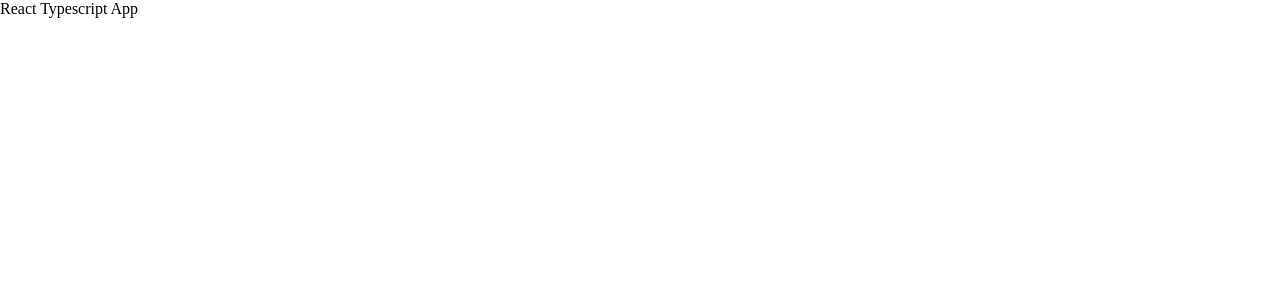
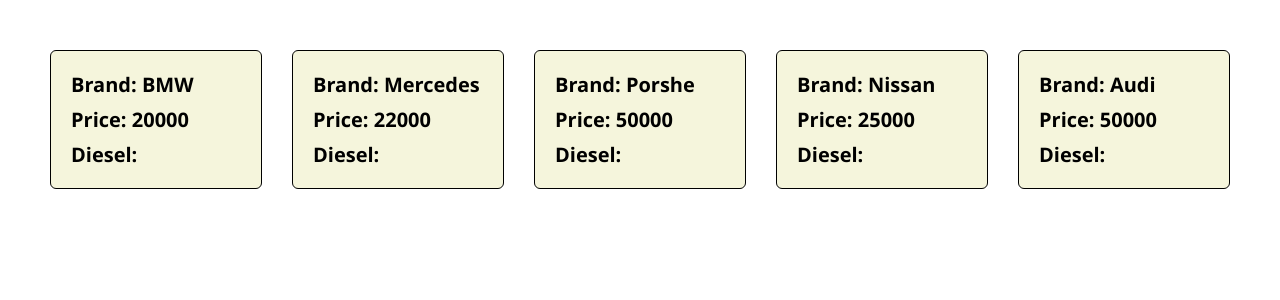
Before and after one commit to ValeriaKornienko/cohort39fs-typescript, a React (Create React App) app: page / in a window 1280 px wide. Shown: the top 300 px of the page. Built offline with nearby package versions, Linux system fonts and the light colour scheme.

Commit message:
Lesson06 an Homework06

```diff
--- a/src/App.tsx
+++ b/src/App.tsx
@@ -1,9 +1,11 @@
 import './App.css';
+//import Lesson05 from './lessons/Lesson06';
+import Homework06 from './homeworks/Homework06/Homework06';
 
 function App() {
   return (
     <div className="App">
-      React Typescript App
+      <Homework06 />
     </div>
   );
 }
--- /dev/null
+++ b/src/components/Car_Card/Car_Card.jsx
@@ -0,0 +1,11 @@
+import "./styles.css";
+
+function Car_Card ({brand, price, isDiesel}) {
+    return <div className="car-card">
+        <p className="car-info">Brand: {brand}</p>
+        <p className="car-info">Price: {price}</p>
+        <p className="car-info">Diesel: {isDiesel}</p>
+    </div>;
+}
+
+export default Car_Card;
--- /dev/null
+++ b/src/components/Car_Card/styles.css
@@ -0,0 +1,18 @@
+.car-card{
+    display: flex;
+    flex-direction: column;
+    height: fit-content;
+    width: 250px;
+    background-color: beige;
+    border: 1px solid black;
+    border-radius: 6px;
+    padding: 20px;
+    gap: 8px;
+}
+
+.car-info{
+    color: black;
+    font-family: 'Segoe UI', Tahoma, Geneva, Verdana, sans-serif;
+    font-size: 20px;
+    font-weight: bold;
+}
--- /dev/null
+++ b/src/homeworks/Homework06/Homework06.tsx
@@ -0,0 +1,32 @@
+import "./styles.css";
+import Car_Card from "../../components/Car_Card/Car_Card";
+
+
+function Homework06() {
+    type Car = {
+        brand: string;
+        price: number;
+        isDiesel: boolean;
+      };
+
+    const cars: Car[] = [
+    { brand: "BMW", price: 20000, isDiesel: true },
+    { brand: "Mercedes", price: 22000, isDiesel: false },
+    { brand: "Porshe", price: 50000, isDiesel: true },
+    { brand: "Nissan", price: 25000, isDiesel: false },
+    { brand: "Audi", price: 50000, isDiesel: true },
+  ];
+
+  const cards = cars.map((Car) => {
+    return (
+        <Car_Card
+         brand={Car.brand}
+         price={Car.price}
+         isDiesel={Car.isDiesel}
+        />
+    );
+  });
+  return <div className="cards-wrapper">{cards}</div>;
+}
+
+export default Homework06;
--- /dev/null
+++ b/src/homeworks/Homework06/styles.css
@@ -0,0 +1,6 @@
+.cards-wrapper{
+    display: flex;
+    flex: 1;
+    padding: 50px;
+    gap: 30px;
+}
--- /dev/null
+++ b/src/lessons/Lesson06.tsx
@@ -0,0 +1,173 @@
+import "./styles.css";
+
+function Lesson_06() {
+  // 1 тип: string - строковый
+  let userFullname: string = "John Johnson";
+  // userFullname = 100; // будет ошибка!
+  userFullname = "Johny Depp";
+
+  let hello = `Hello, ${userFullname}`; // Если мы яано не прописываем тип данных переменной, то тип назначается автоматически(тип будет зависеть от 1 присвоенного значения)
+  console.log(hello);
+  // hello = 100; // будет ошибка
+  /////////////////////////////////////////////////////////////////////////////////////////////////
+
+  // 2 тип: number - числовой
+  let number1: number = 100;
+  // number1 = "200"; // будет ошибка
+  number1 = 35.675;
+
+  let number2: number = number1 / 0;
+  console.log(number2);
+  console.log(number2 === Infinity);
+  /////////////////////////////////////////////////////////////////////////////////////////////////
+
+  // 3 тип: boolean - буленовский
+  let isAdmin: boolean = true;
+  isAdmin = false;
+  /////////////////////////////////////////////////////////////////////////////////////////////////
+
+  // 4 - массивы
+  const animals: string[] = ["Tiger", "Lion", "Dog"];
+  animals.push("Cat");
+  console.log(animals);
+  // animals.push(100); // будет ошибка
+  const numbers: number[] = [1, 2, 3, 4, 5];
+  /////////////////////////////////////////////////////////////////////////////////////////////////
+
+  // 5 - tupel
+  const userArray: [
+    string,
+    string,
+    string,
+    number,
+    string,
+    string,
+    string,
+    number
+  ] = ["name", "John", "age", 30, "name", "Pavel", "age", 40];
+  /////////////////////////////////////////////////////////////////////////////////////////////////
+
+  // 6 - functions
+  // 6.1 ф-я, которая что-то выполняет, но ничего не возвращает
+  const sayHi = (personName: string): void => {
+    console.log(`Hello, ${personName}`);
+  };
+
+  const makeAlert = (): void => {
+    alert("This is React Typescipt app");
+  };
+  // const makeAlert: () => void = () => {
+  //   alert("This is React Typescipt app");
+  // };
+  // makeAlert();
+
+  sayHi(userFullname);
+  // sayHi(300); // будет ошибка
+  /////////////////////////////////////////////////////////////////////////////////////////////////
+
+  // - 6.2 - функции, которые что-то возвращают
+  const add = (a: number, b: number): number => {
+    return a + b;
+  };
+  console.log(add(1, 2));
+  /////////////////////////////////////////////////////////////////////////////////////////////////
+
+  // 7. Обьекты
+  interface Admin {
+    isAdmin: boolean;
+  }
+
+  interface UserAnimal {
+    pet?: string;
+  }
+
+  interface User extends Admin, UserAnimal {
+    firstName: string;
+    lastName: string;
+    age: number;
+    job: string;
+    // isAdmin: boolean;
+  }
+
+  // Можно дописывать свойства в интерфейсе
+  interface User {
+    isFamily: boolean;
+  }
+
+  const user1: User = {
+    firstName: "John",
+    lastName: "Johnson",
+    age: 30,
+    job: "QA",
+    isAdmin: true,
+    pet: "Dog",
+    isFamily: true,
+  };
+
+  const user2: User = {
+    firstName: "Johny",
+    lastName: "Depp",
+    age: 60,
+    job: "Actor",
+    isAdmin: false,
+    isFamily: true,
+  };
+  /////////////////////////////////////////////////////////////////////////////////////////////////
+
+  // 8. undefined
+  let userData: undefined = undefined;
+
+  // 9. null
+  let emptyVar: null = null;
+
+  // 10. any
+  let someVariable: any = "Some string";
+  someVariable = 1000;
+
+  // 11 - type
+  type UserDataFromServer = User | undefined | null;
+  let userDataFromServer: UserDataFromServer = user1;
+  userDataFromServer = undefined;
+  userDataFromServer = null;
+  // userDataFromServer = 190; // будет ошибка
+
+  // Типизация обьектов
+  type GlobalAnimalProps = {
+    isAnimal: boolean;
+  };
+//  - мы не можем наследовать типы
+  type Animal = {
+    type: string;
+    age: number;
+    color: string;
+    isWild: boolean;
+    speed?: string;
+  };
+
+  // type Animal = {
+  //   speed: string;
+  // }
+
+  type GlobalAnimal  = GlobalAnimalProps & Animal;
+
+  const animal1: GlobalAnimal = {
+    isAnimal: true,
+    type: "Tiger",
+    age: 12,
+    color: "orange",
+    isWild: true,
+  };
+
+  const animal2: GlobalAnimal = {
+    isAnimal: true,
+    type: "Lion",
+    age: 8,
+    color: "orange",
+    isWild: true,
+    speed: "74 km/h"
+  };
+
+  return <div className="page_wrapper">Lesson 06</div>;
+}
+
+export default Lesson_06;
--- /dev/null
+++ b/src/lessons/styles.css
@@ -0,0 +1,5 @@
+.page_wrapper {
+    display: flex;
+    flex: 1;
+    flex-direction: column;
+}
```
